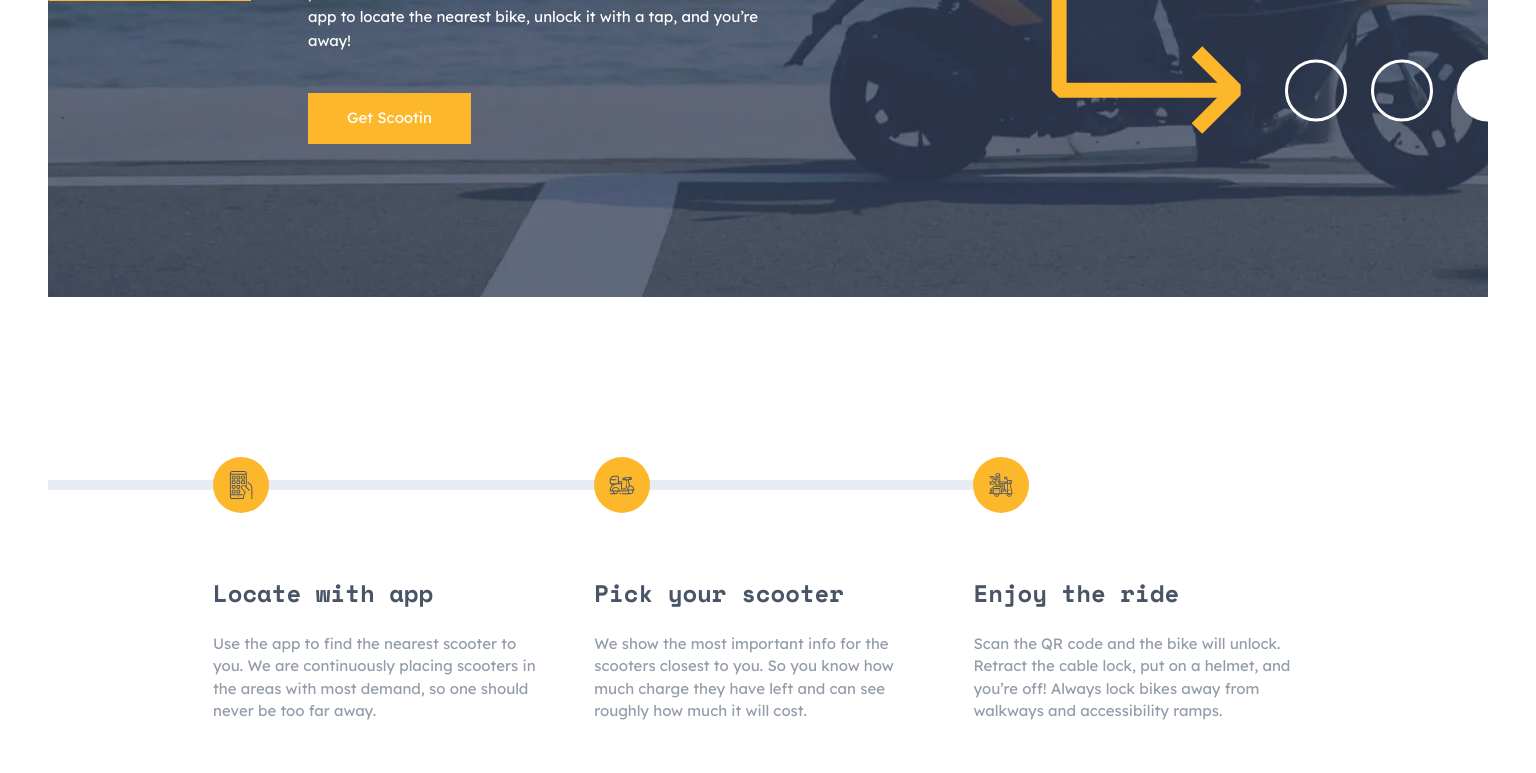
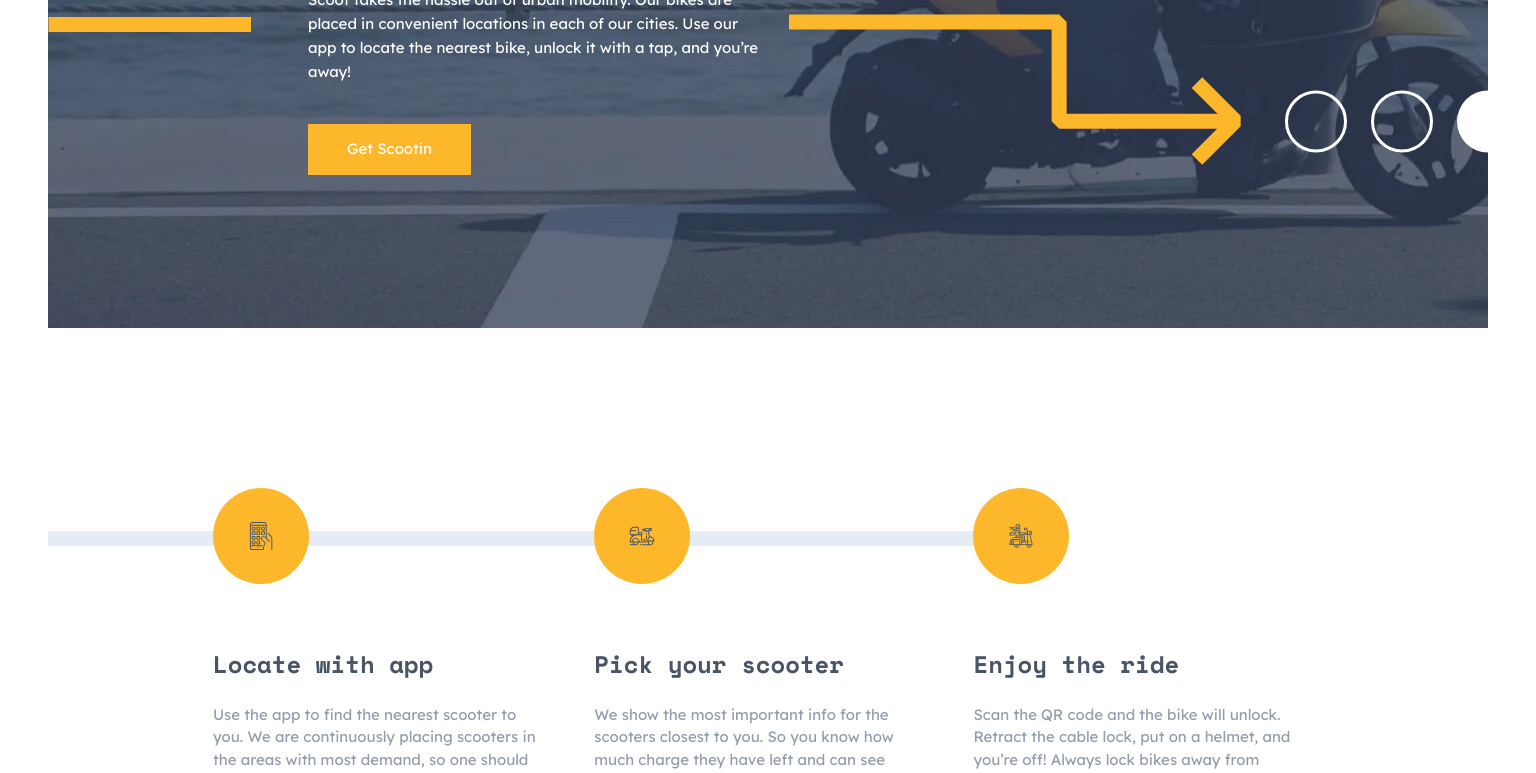
Before and after one commit to MichalTrubini/Scoot, a Vue app: page / in a window 1536 px wide. Shown: the part 412-1185 px from the top of the page. Built offline with nearby package versions, Linux system fonts and the light colour scheme.

Commit message:
design fixes

```diff
--- a/src/App.vue
+++ b/src/App.vue
@@ -1,7 +1,7 @@
 <template>
   <div class="max-w-[1440px] m-auto overflow-hidden">
     <TheHeader />
-    <main class="mt-[64px]">
+    <main class="mt-[64px] dt:mt-[95px]">
       <router-view v-slot="slotProps">
         <transition name="fade-button" mode="out-in">
           <component :is="slotProps.Component"></component> </transition
--- a/src/components/header/TheHeader.vue
+++ b/src/components/header/TheHeader.vue
@@ -16,7 +16,7 @@
     <div v-else class="flex items-center justify-between">
       <div class="flex gap-[60px] items-center">
         <router-link to="/"
-          ><img :src="logo" alt="Vue logo" class="w-[75px] h-[20px] relative top-[-3px]"
+          ><img :src="logo" alt="Vue logo" class="w-[75px] h-[20px] relative top-[-3px] dt:w-[107px] dt:h-[28px]"
         /></router-link>
         <TheNavigation />
       </div>
--- a/src/components/main/home/TheProcess.vue
+++ b/src/components/main/home/TheProcess.vue
@@ -6,7 +6,7 @@
       class="md:flex md:items-start md:gap-[80px] dt:flex-col dt:gap-[40px]"
     >
       <div
-        class="bg-yellow w-[56px] h-[56px] rounded-full flex items-center justify-center mx-auto mb-6 customLine relative dt:mx-0"
+        class="bg-yellow w-[56px] h-[56px] rounded-full flex items-center justify-center mx-auto mb-6 customLine relative dt:mx-0 dt:w-[96px] dt:h-[96px]"
       >
         <img :src="step.img" alt="highlight" />
       </div>
@@ -71,9 +71,9 @@ export default {
   .customLine::before {
     right: 56px;
     bottom: 0;
-    top: 23px;
+    top: 43px;
     width: 400px;
-    height: 10px;
+    height: 15px;
 
   }
 }
```
